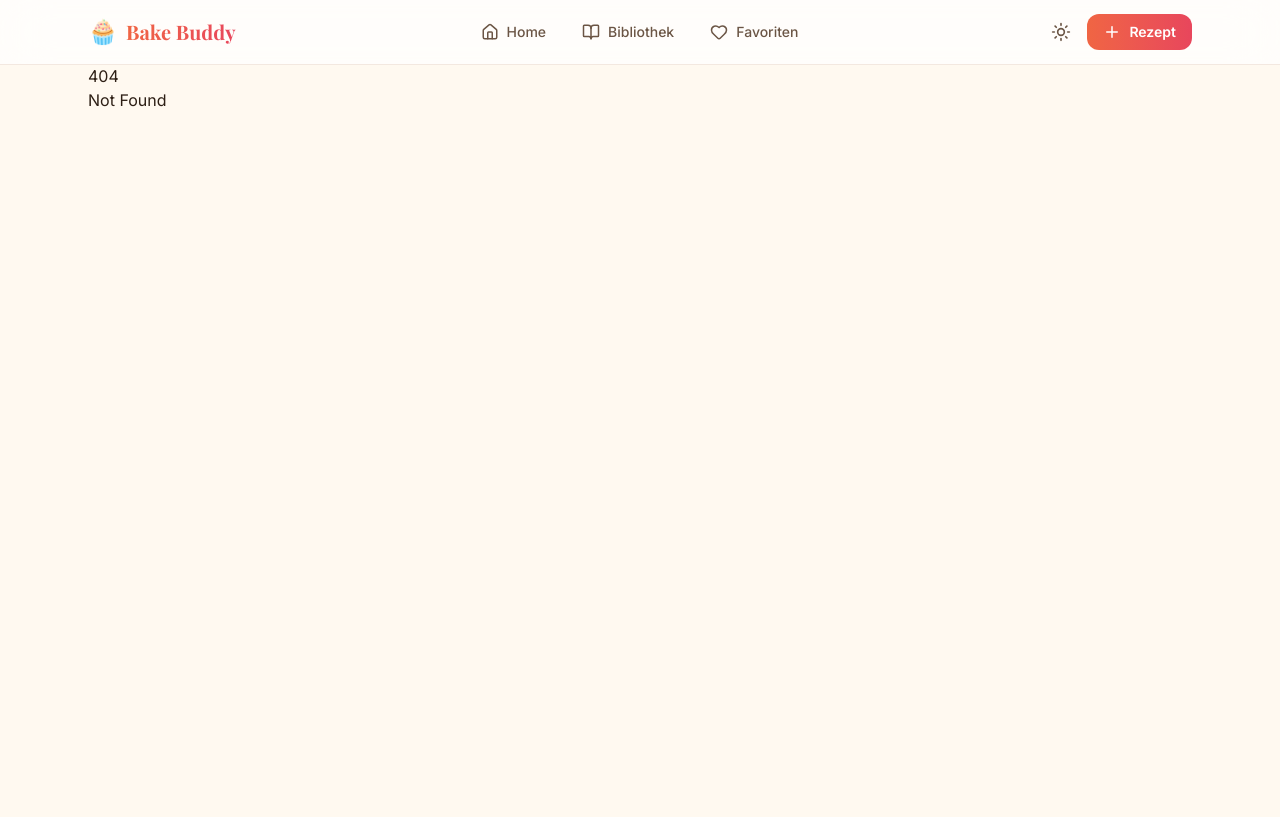
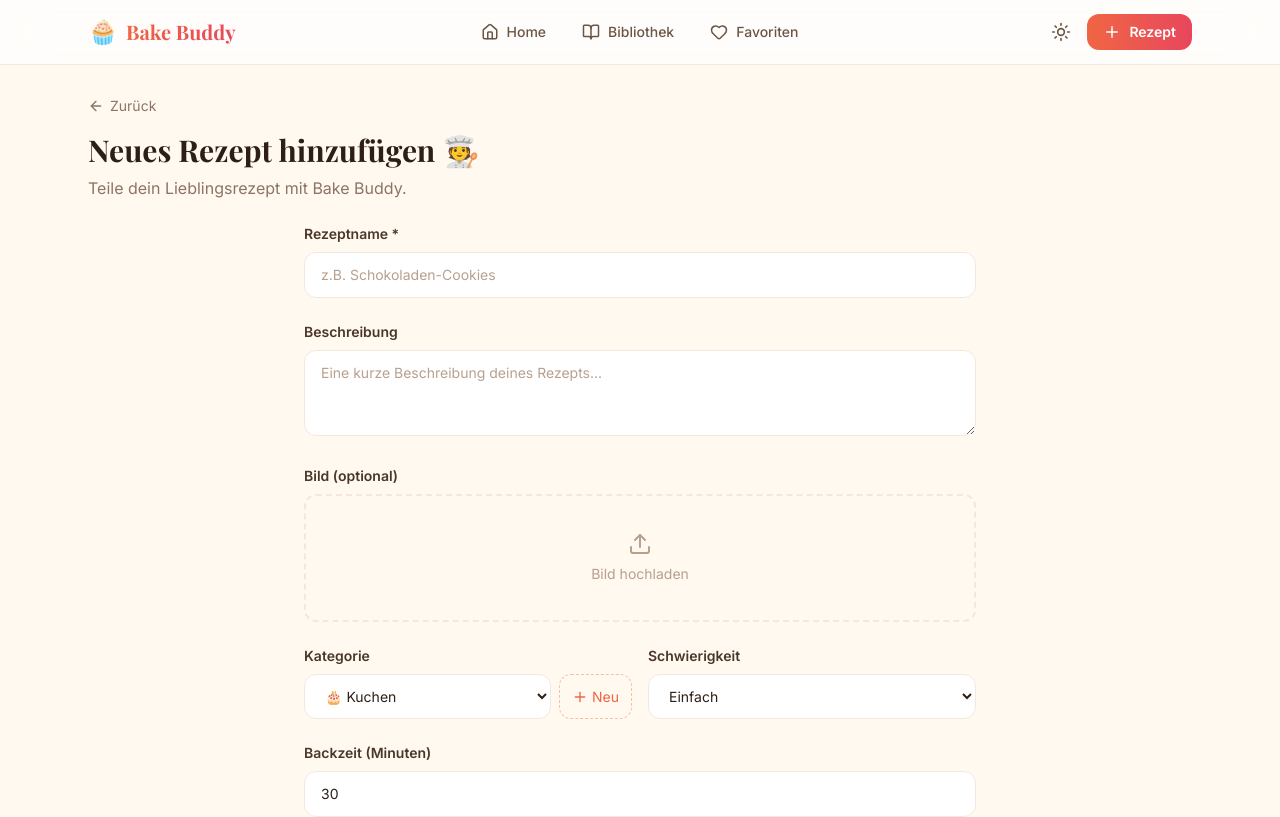
Before and after one commit to Ziegeee/BakeBuddy, a SvelteKit app: page /add in a window 1280 px wide. Before the commit this address had no page. Shown: the top 817 px of the page. Built offline with nearby package versions, Linux system fonts and the light colour scheme.

Commit message:
Create +page.svelte

```diff
--- /dev/null
+++ b/src/routes/add/+page.svelte
@@ -0,0 +1,23 @@
+<script lang="ts">
+  import RecipeForm from '$lib/components/RecipeForm.svelte';
+  import { ArrowLeft } from 'lucide-svelte';
+</script>
+
+<svelte:head>
+  <title>Neues Rezept – Bake Buddy</title>
+</svelte:head>
+
+<div class="py-8 space-y-6">
+  <div>
+    <a href="/" class="inline-flex items-center gap-1.5 text-sm text-[#8d7464] dark:text-[#a08878] hover:text-[#f06543] dark:hover:text-[#ffb4a2] transition-colors mb-4">
+      <ArrowLeft size={16} />
+      Zurück
+    </a>
+    <h1 class="text-3xl font-bold text-[#2d1f15] dark:text-[#fff3e0]" style="font-family: 'Playfair Display', serif;">
+      Neues Rezept hinzufügen 🧑‍🍳
+    </h1>
+    <p class="text-[#8d7464] dark:text-[#a08878] mt-2">Teile dein Lieblingsrezept mit Bake Buddy.</p>
+  </div>
+
+  <RecipeForm />
+</div>
```
